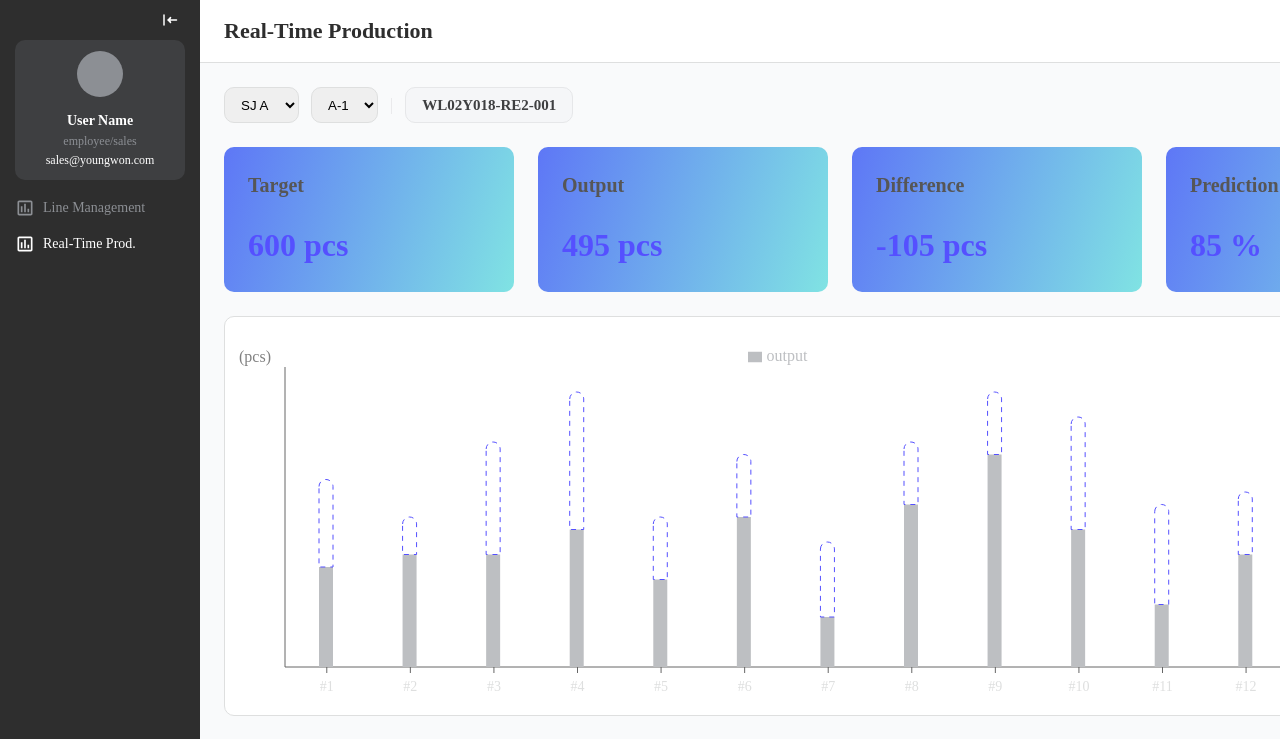
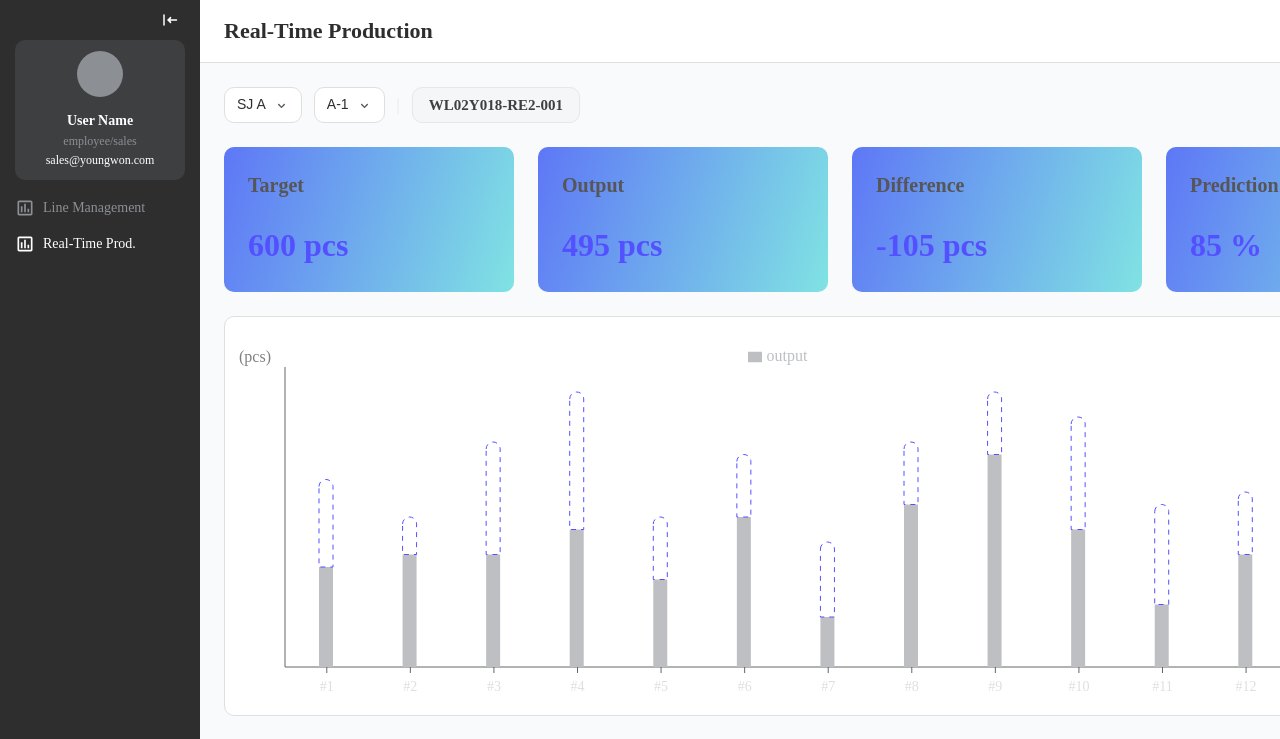
Before and after one commit to 2eejehoon/sije, a React (Vite) app: page /real-time-production in a window 1280 px wide. Shown: the top 739 px of the page. Built offline with nearby package versions, Linux system fonts and the light colour scheme.

Commit message:
Select 컴포넌트

```diff
--- a/src/components/Filterbar.tsx
+++ b/src/components/Filterbar.tsx
@@ -1,13 +1,18 @@
 import styled from "styled-components";
+import Select from "./Select";
 
 const Filterbar = () => {
   return (
     <Wrapper>
-      <Select>
-        <option>SJ A</option>
+      <Select defaultValue="SJ A">
+        {["A", "B", "C", "D", "E", "F", "G", "H", "I"].map((alphabet) => {
+          return <Select.Option key={alphabet} value={`SJ ${alphabet}`}>{`SJ ${alphabet}`}</Select.Option>;
+        })}
       </Select>
-      <Select>
-        <option>A-1</option>
+      <Select defaultValue="A-1">
+        {["1", "2", "3"].map((number) => {
+          return <Select.Option key={number} value={`A ${number}`}>{`A ${number}`}</Select.Option>;
+        })}
       </Select>
       <Divider />
       <Production>WL02Y018-RE2-001</Production>
@@ -21,13 +26,6 @@ const Wrapper = styled.div`
   width: 100%;
   height: 36px;
   gap: 12px;
-`;
-
-const Select = styled.select`
-  position: relative;
-  padding: 8px 12px 8px 12px;
-  border: 1px solid #dedfdf;
-  border-radius: 10px;
 `;
 
 const Divider = styled.span`
--- a/src/components/Select.tsx
+++ b/src/components/Select.tsx
@@ -0,0 +1,134 @@
+import { HTMLAttributes, PropsWithChildren, createContext, useContext, useRef, useState } from "react";
+import _SelectArrow from "../assets/svg/select-arrow.svg?react";
+import styled from "styled-components";
+
+const initialValue = {
+  isOpen: false,
+  toggle: () => {},
+  close: () => {},
+  // eslint-disable-next-line @typescript-eslint/no-explicit-any
+  selectedValue: undefined as any,
+  // eslint-disable-next-line @typescript-eslint/no-unused-vars
+  setSelectedValue: (_value: string) => {},
+  // eslint-disable-next-line @typescript-eslint/no-unused-vars
+  onChange: (_value: string) => {},
+};
+
+const SelectContext = createContext(initialValue);
+
+const useSelect = () => {
+  return useContext(SelectContext);
+};
+
+type SelectProps = Omit<HTMLAttributes<HTMLUListElement>, "onChange"> &
+  PropsWithChildren & {
+    defaultValue: string;
+    onChange?: (value: string) => void;
+  };
+
+const Select = ({ defaultValue, children, onChange = () => {}, ...props }: SelectProps) => {
+  const [isOpen, setIsOpen] = useState(false);
+  const [selectedValue, setSelectedValue] = useState(defaultValue);
+  const triggerRef = useRef<HTMLButtonElement>(null);
+  const listLeft = triggerRef.current?.getBoundingClientRect().left as number;
+  const listTop = (triggerRef.current?.getBoundingClientRect().bottom as number) + 5;
+  const listWidth = triggerRef.current?.getBoundingClientRect().width as number;
+
+  const toggle = () => {
+    setIsOpen((prev) => !prev);
+  };
+
+  const close = () => {
+    setIsOpen(false);
+  };
+
+  return (
+    <SelectContext.Provider value={{ isOpen, toggle, close, selectedValue, setSelectedValue, onChange }}>
+      <Trigger ref={triggerRef} onClick={toggle}>
+        <span>{selectedValue}</span>
+        <SelectArrow />
+      </Trigger>
+      {isOpen && (
+        <List {...props} $left={listLeft} $top={listTop} $width={listWidth}>
+          {children}
+        </List>
+      )}
+    </SelectContext.Provider>
+  );
+};
+
+const Trigger = styled.button`
+  display: flex;
+  justify-content: space-between;
+  align-items: center;
+  gap: 8px;
+  outline: none;
+  background-color: #ffffff;
+  border: 1px solid #dedfdf;
+  border-radius: 10px;
+  padding: 8px 12px 8px 12px;
+  color: #2e2e2e;
+  font-size: 14px;
+  font-weight: 500;
+  line-height: 19.6px;
+`;
+
+const SelectArrow = styled(_SelectArrow)`
+  width: 15px;
+  height: 15px;
+`;
+
+const List = styled.ul<{ $left: number; $top: number; $width: number }>`
+  list-style: none;
+  left: ${({ $left }) => `${$left}px`};
+  top: ${({ $top }) => `${$top}px`};
+  width: ${({ $width }) => `${$width}px`};
+  max-height: ${({ $width }) => `${$width * 2}px`};
+  border: 1px solid #dedfdf;
+  border-radius: 10px;
+  background-color: #ffffff;
+  overflow-y: auto;
+  position: absolute;
+  z-index: 1;
+`;
+
+type OptionProps = HTMLAttributes<HTMLLIElement> &
+  PropsWithChildren & {
+    value: string;
+  };
+
+const Option = ({ value, children, ...props }: OptionProps) => {
+  const { selectedValue, setSelectedValue, close, onChange } = useSelect();
+
+  return (
+    <_Option
+      {...props}
+      onClick={() => {
+        setSelectedValue(value);
+        onChange(value);
+        close();
+      }}
+      $isSelected={selectedValue === value}
+    >
+      {children}
+    </_Option>
+  );
+};
+
+const _Option = styled.li<{ $isSelected: boolean }>`
+  color: #2e2e2e;
+  font-size: 14px;
+  font-weight: 500;
+  line-height: 19.6px;
+  padding: 8px 12px 8px 12px;
+  background-color: ${({ $isSelected }) => ($isSelected ? "#F5F6F8" : "#ffffff")};
+  &:hover {
+    cursor: pointer;
+    background-color: #f5f6f8;
+  }
+`;
+
+Select.Trigger = Trigger;
+Select.Option = Option;
+
+export default Select;
```
Also changed, not shown: src/assets/svg/select-arrow.svg (added).
